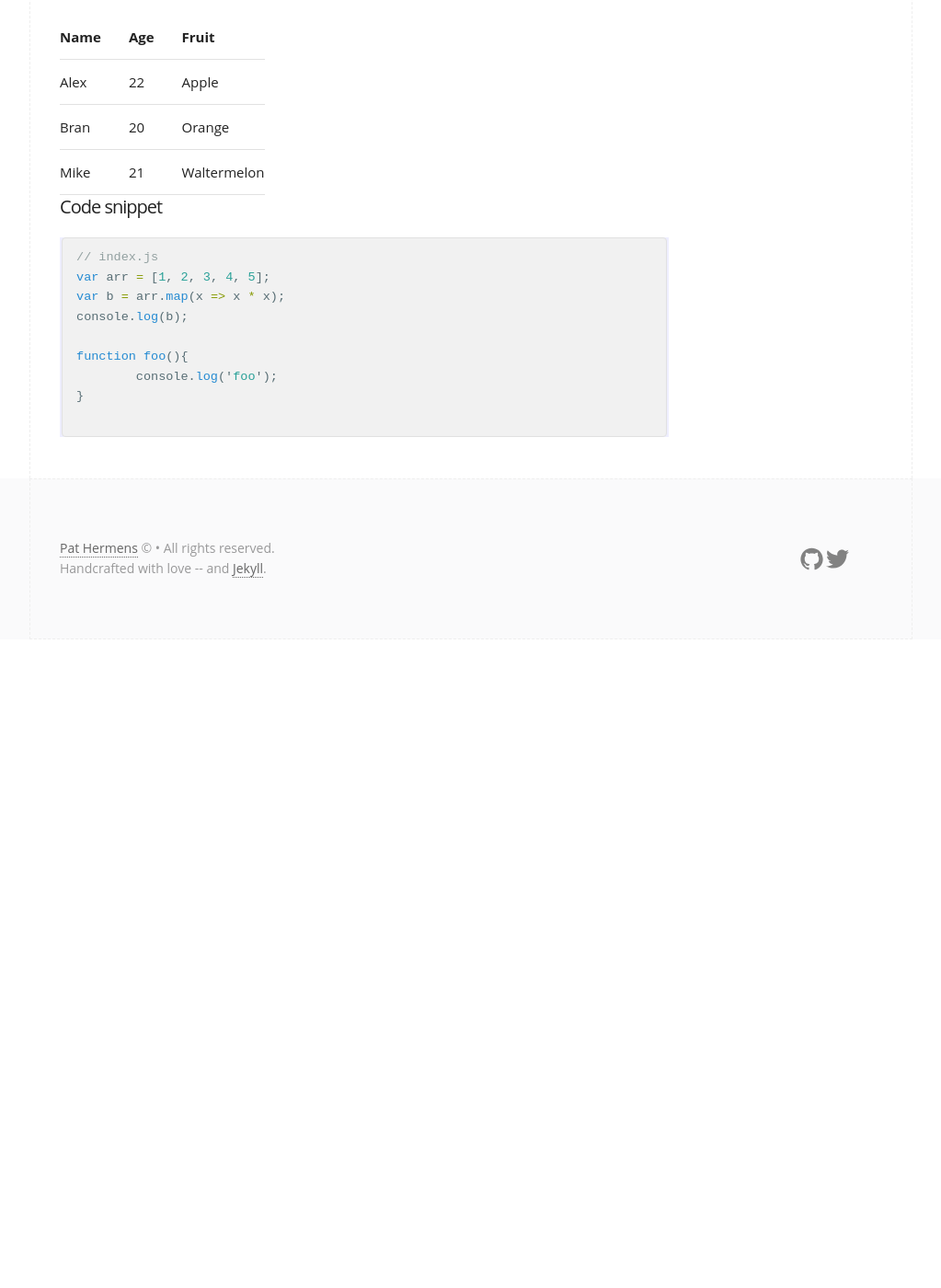
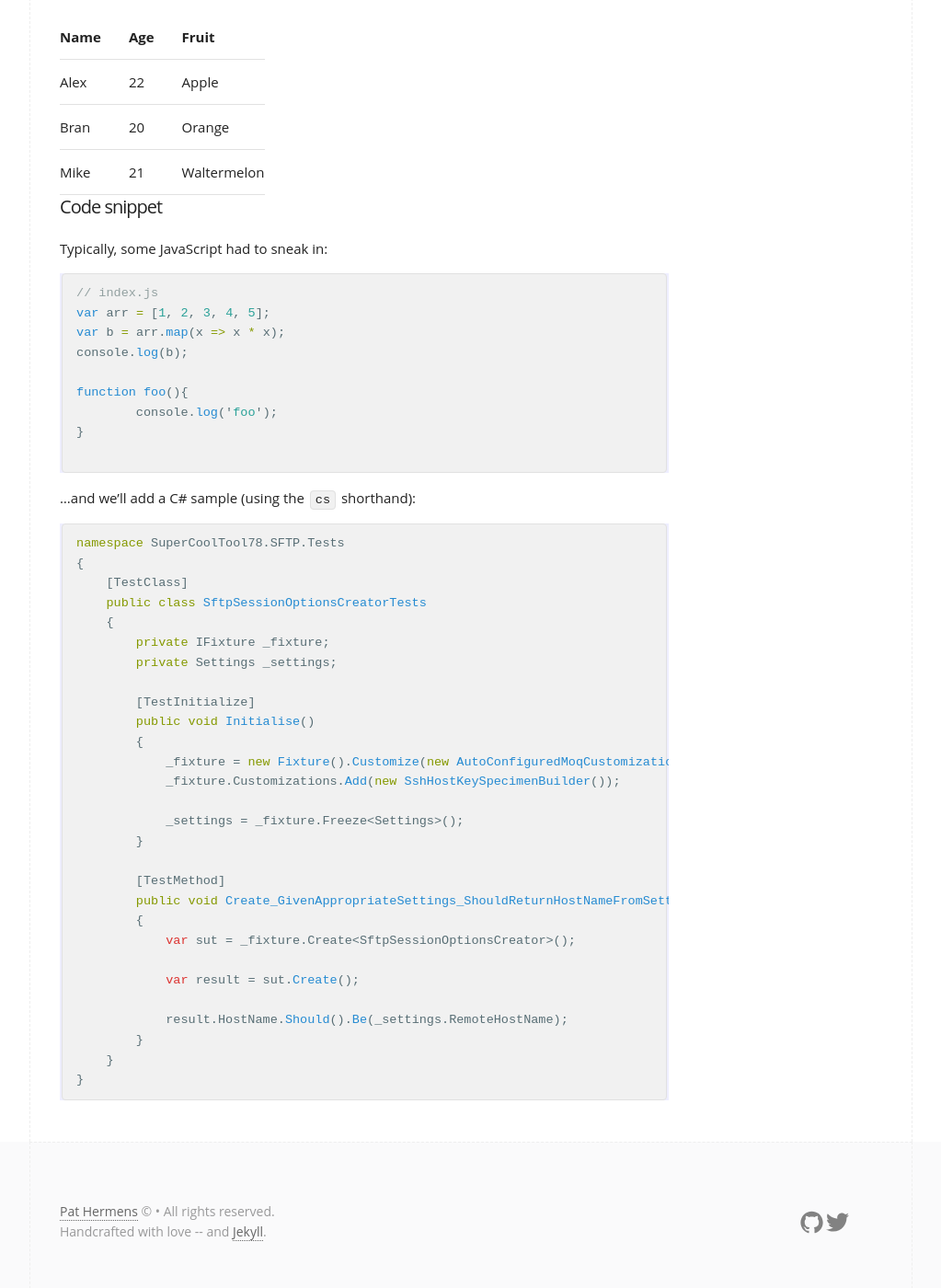
Before and after one commit to PHeonix25/PHeonix25.github.io, a Jekyll site: the page built from styles.md, in a window 1280 px wide and 1400 px high, scrolled down 1962 px. Shown: the whole window at 92% size, without its empty margins (128-1151 px from the left). Built offline with Jekyll 4.4.1, drawn with Linux system fonts in a browser that asks for light colours; before the commit the page ends 2657 px from its top, so only the background shows below that.

Commit message:
Updating styles to remember the CS code sample prefix

````diff
--- a/styles.md
+++ b/styles.md
@@ -99,6 +99,8 @@ First of all, let's have a glance at the basic styles: [link](http://github.com/
 
 ### Code snippet
 
+Typically, some JavaScript had to sneak in:
+
 ```javascript
 // index.js
 var arr = [1, 2, 3, 4, 5];
@@ -110,3 +112,36 @@ function foo(){
 }
 
 ```
+
+...and we'll add a C# sample (using the `cs` shorthand):
+
+```cs
+namespace SuperCoolTool78.SFTP.Tests
+{
+    [TestClass]
+    public class SftpSessionOptionsCreatorTests
+    {
+        private IFixture _fixture;
+        private Settings _settings;
+
+        [TestInitialize]
+        public void Initialise()
+        {
+            _fixture = new Fixture().Customize(new AutoConfiguredMoqCustomization());
+            _fixture.Customizations.Add(new SshHostKeySpecimenBuilder());
+
+            _settings = _fixture.Freeze<Settings>();
+        }
+
+        [TestMethod]
+        public void Create_GivenAppropriateSettings_ShouldReturnHostNameFromSettings()
+        {
+            var sut = _fixture.Create<SftpSessionOptionsCreator>();
+
+            var result = sut.Create();
+
+            result.HostName.Should().Be(_settings.RemoteHostName);
+        }
+    }
+}
+```
````
